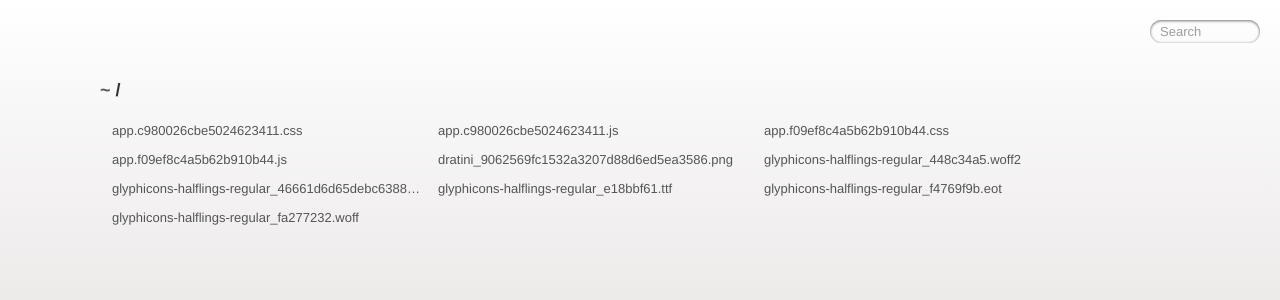
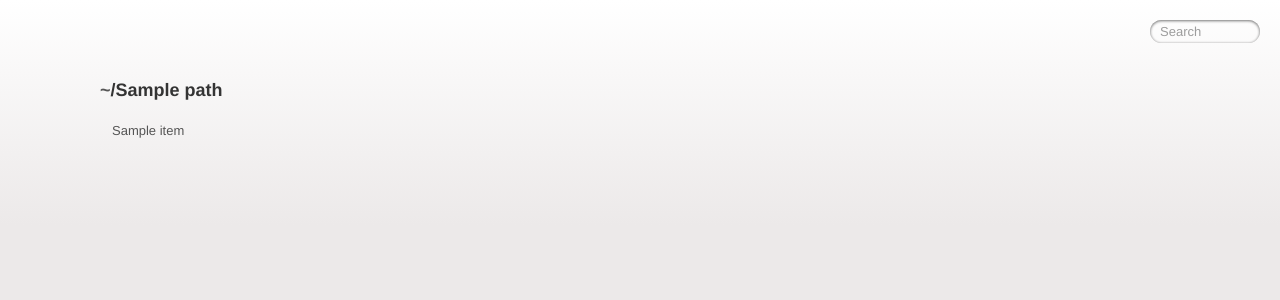
Before and after one commit to jasonbrazeal/notes, a Flask app: template notes/templates/notes.html in a window 1280 px wide. Shown: the top 300 px of the page. Run offline with Flask 2, Linux system fonts and the light colour scheme; the template is opened without the code that fills it: most values are stand-ins (such as "Sample title", 1, 10 or a date in 2020).

Commit message:
file browser working

```diff
--- a/notes/app.py
+++ b/notes/app.py
@@ -1,26 +1,23 @@
 #!/usr/bin/env python
 
-from os import path, pardir
+import os
+from os import pardir
+from pathlib import Path
 
-from flask import Flask, render_template, send_from_directory, jsonify, request
+from flask import Flask, render_template, send_from_directory, jsonify, request, send_file
 from flask_webpack import Webpack
 
-APP_DIR = path.dirname(__file__)
-BUILD_DIR = path.join(path.abspath(path.join(APP_DIR, pardir)), 'build')
+APP_DIR = os.path.dirname(__file__)
+BUILD_DIR = os.path.join(os.path.abspath(os.path.join(APP_DIR, pardir)), 'build')
 NOTES_DIR = '/Users/jsonbrazeal/Dropbox/Notes'
 
-webpack = Webpack()
-
 def create_app(settings_override=None):
-
-    app = Flask(__name__)
-    app.config.update({'WEBPACK_MANIFEST_PATH': path.join(BUILD_DIR, 'manifest.json')})
-
+    webpack = Webpack()
+    app = Flask(__name__, static_folder=NOTES_DIR)
+    app.config.update({'WEBPACK_MANIFEST_PATH': os.path.join(BUILD_DIR, 'manifest.json')})
     if settings_override:
         app.config.update(settings_override)
-
     webpack.init_app(app)
-
     return app
 
 app = create_app()
@@ -29,11 +26,23 @@ app = create_app()
 def index():
     return render_template('index.html', title='notes!!!')
 
-@app.route('/notes')
-def notes():
+@app.route('/notes/<path:relpath>')
+@app.route('/notes/', defaults={'relpath': ''})
+def notes(relpath):
+    print('###')
+    print(relpath)
+    notes = get_notes(relpath)
+    if notes:
+        notes = notes['children']
+        if notes is None:
+            filename = Path(relpath).parts[-1]
+            abspath = os.path.join(NOTES_DIR, relpath)
+            return send_from_directory(directory=Path(abspath).parent, filename=filename, mimetype='text/plain')
+    else:
+        notes = [{'name': 'path not found'}]
     if request_wants_json(request):
-        return jsonify(get_notes())
-    return render_template('notes.html', title='notes!!!')
+        return jsonify(notes)
+    return render_template('notes.html', notes=notes, path=relpath)
 
 # # without webpack you could serve static files like this for development
 # # either way, in production its best to let nginx or the main webserver serve them
@@ -41,31 +50,39 @@ def notes():
 # def send_asset(filename):
 #     return send_from_directory(path.join(APP_DIR, 'assets'), filename)
 
-from pathlib import Path
 from inspect import getouterframes, currentframe
-def get_notes(base_path=NOTES_DIR):
+def get_notes(root_path):
+    if root_path is None:
+        root_path = NOTES_DIR
+        relpath = '/'
+    else:
+        root_path = os.path.join(NOTES_DIR, root_path)
+        relpath = root_path
+    if not Path(root_path).exists:
+        return None
     IGNORE = ['.DS_Store']
     def ls_R(path_str):
         recursion_depth = len(getouterframes(currentframe()))
         path = Path(path_str)
         notes = {'name': path.parts[-1],
-                 'path': str(path)}
+                 'path': path_str,
+                 'relpath': path.relative_to(NOTES_DIR)}
         if path.is_dir():
-            print('  ' * recursion_depth + 'directory: {}'.format(path))
+            # print('  ' * recursion_depth + 'directory: {}'.format(path))
             notes.update({'type': 'dir',
                           'children': [ls_R(str(item)) for item in Path(path).iterdir() if item.parts[-1] not in IGNORE]
                          })
         elif path.is_file():
-            print('  ' * recursion_depth + 'file: {}'.format(path))
+            # print('  ' * recursion_depth + 'file: {}'.format(path))
             notes.update({'type': 'file',
                           'children': None})
         else:
-            print('  ' * recursion_depth + 'unkown: {}'.format(path))
-            print('passing on that ^^^')
+            # print('  ' * recursion_depth + 'unkown: {}'.format(path))
+            # print('passing on that ^^^')
             return
         return notes
 
-    return ls_R(base_path)
+    return ls_R(root_path)
 
 def request_wants_json(request):
     best = request.accept_mimetypes.best_match(['application/json', 'text/html'])
--- a/notes/templates/notes.html
+++ b/notes/templates/notes.html
@@ -328,17 +328,18 @@ ul#files.view-details li.header {
   <body class="directory">
     <input id="search" type="text" placeholder="Search" autocomplete="off" />
     <div id="wrapper">
-      <h1><a href="/">~</a> / </h1>
-      <ul id="files" class="view-tiles"><li><a href="/app.c980026cbe5024623411.css" class="" title="app.c980026cbe5024623411.css"><span class="name">app.c980026cbe5024623411.css</span><span class="size">146237</span><span class="date">7/5/2017 8:39:46 AM</span></a></li>
-<li><a href="/app.c980026cbe5024623411.js" class="" title="app.c980026cbe5024623411.js"><span class="name">app.c980026cbe5024623411.js</span><span class="size">752291</span><span class="date">7/5/2017 8:39:46 AM</span></a></li>
-<li><a href="/app.f09ef8c4a5b62b910b44.css" class="" title="app.f09ef8c4a5b62b910b44.css"><span class="name">app.f09ef8c4a5b62b910b44.css</span><span class="size">146237</span><span class="date">7/5/2017 8:41:21 AM</span></a></li>
-<li><a href="/app.f09ef8c4a5b62b910b44.js" class="" title="app.f09ef8c4a5b62b910b44.js"><span class="name">app.f09ef8c4a5b62b910b44.js</span><span class="size">752211</span><span class="date">7/5/2017 8:41:21 AM</span></a></li>
-<li><a href="/dratini_9062569fc1532a3207d88d6ed5ea3586.png" class="" title="dratini_9062569fc1532a3207d88d6ed5ea3586.png"><span class="name">dratini_9062569fc1532a3207d88d6ed5ea3586.png</span><span class="size">23803</span><span class="date">7/5/2017 8:41:21 AM</span></a></li>
-<li><a href="/glyphicons-halflings-regular_448c34a5.woff2" class="" title="glyphicons-halflings-regular_448c34a5.woff2"><span class="name">glyphicons-halflings-regular_448c34a5.woff2</span><span class="size">18028</span><span class="date">7/5/2017 8:41:21 AM</span></a></li>
-<li><a href="/glyphicons-halflings-regular_46661d6d65debc63884004fed6e37e5c.svg" class="" title="glyphicons-halflings-regular_46661d6d65debc63884004fed6e37e5c.svg"><span class="name">glyphicons-halflings-regular_46661d6d65debc63884004fed6e37e5c.svg</span><span class="size">41</span><span class="date">7/5/2017 8:41:21 AM</span></a></li>
-<li><a href="/glyphicons-halflings-regular_e18bbf61.ttf" class="" title="glyphicons-halflings-regular_e18bbf61.ttf"><span class="name">glyphicons-halflings-regular_e18bbf61.ttf</span><span class="size">45404</span><span class="date">7/5/2017 8:41:21 AM</span></a></li>
-<li><a href="/glyphicons-halflings-regular_f4769f9b.eot" class="" title="glyphicons-halflings-regular_f4769f9b.eot"><span class="name">glyphicons-halflings-regular_f4769f9b.eot</span><span class="size">20127</span><span class="date">7/5/2017 8:41:21 AM</span></a></li>
-<li><a href="/glyphicons-halflings-regular_fa277232.woff" class="" title="glyphicons-halflings-regular_fa277232.woff"><span class="name">glyphicons-halflings-regular_fa277232.woff</span><span class="size">23424</span><span class="date">7/5/2017 8:41:21 AM</span></a></li></ul>
+      <h1><a href="">~</a>/{{ path }}</h1>
+      <ul id="files" class="view-tiles">
+      {% for item in notes %}
+      <li>
+        <a href="/notes/{{ item.relpath }}" class="{% if item.type == 'dir' %}bg-info{% endif %}" title="">
+          <span class="name">{{ item.name }}</span>
+          <span class="size"></span>
+          <span class="date"></span>
+        </a>
+      </li>
+      {% endfor %}
+      </ul>
     </div>
 
 
```
